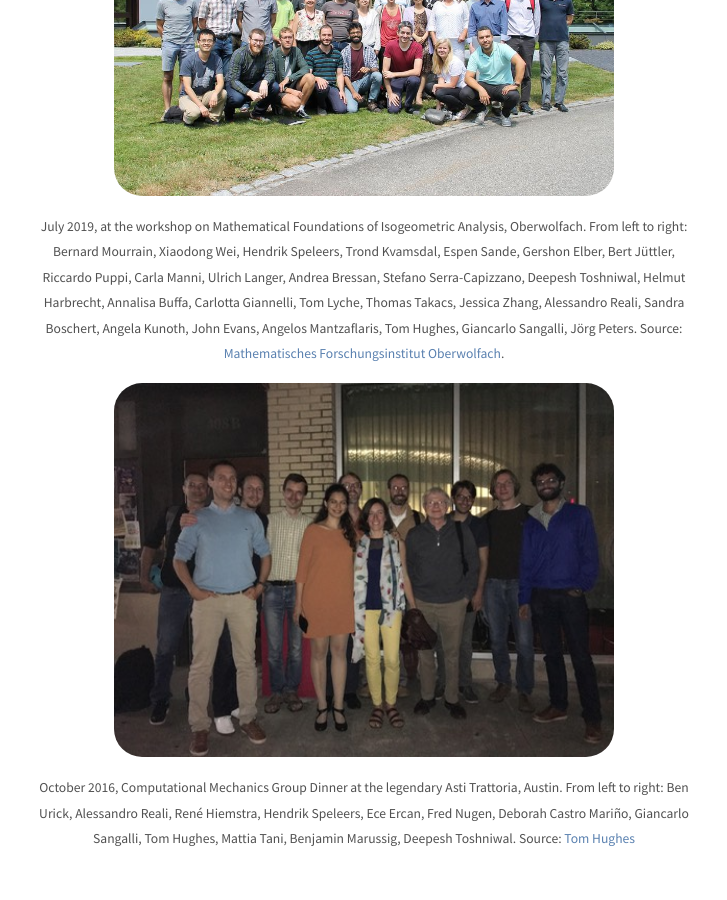
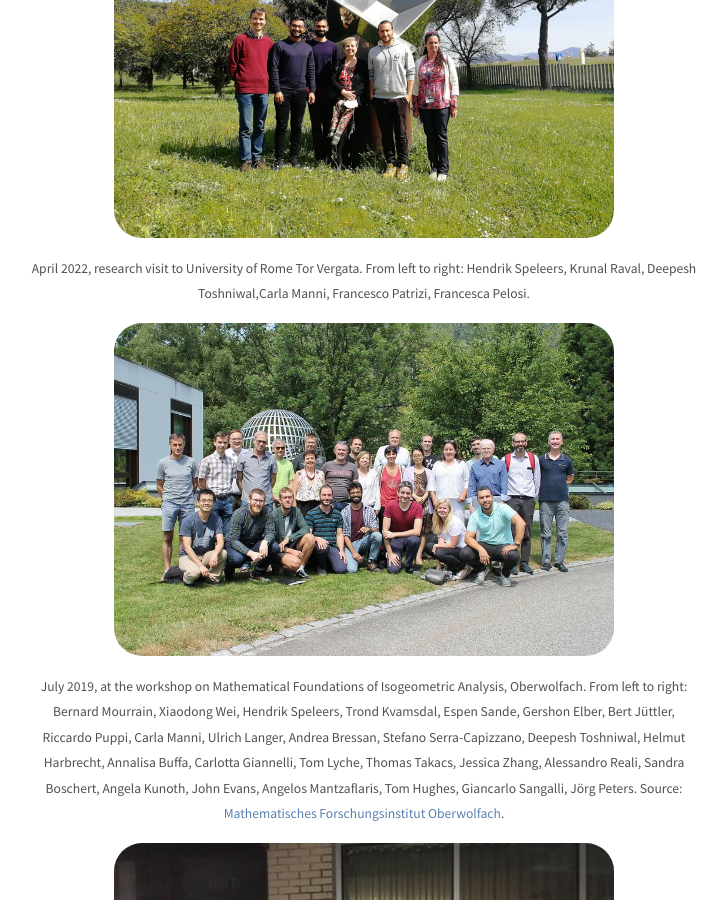
Before and after one commit to dtoshniwal/dtoshniwal.github.io, a Jekyll site: the page built from photos/index.md, in a window 1280 px wide and 900 px high, scrolled down 320 px. Shown: the whole window, without its empty margins (276-1003 px from the left). Built offline with Jekyll 4.4.1, drawn with Linux system fonts in a browser that asks for light colours.

Commit message:
Rome photo

```diff
--- a/photos/index.md
+++ b/photos/index.md
@@ -4,6 +4,11 @@ title: Photos
 ---
 <div class="text-center">
 
+
+<figure>
+    <p><img src="./roma_visit_2022.jpg" alt="Research visit to University of Rome Tor Vergata" style="width:500px" class="center-img"></p>
+    <figcaption><small>April 2022, research visit to University of Rome Tor Vergata. From left to right: Hendrik Speleers, Krunal Raval, Deepesh Toshniwal,Carla Manni, Francesco Patrizi, Francesca Pelosi.</small></figcaption>
+</figure>
 <figure>
     <p><img src="./mfo_grouppicture.jpg" alt="Group picture Oberwolfach" style="width:500px" class="center-img"></p>
     <figcaption><small>July 2019, at the workshop on Mathematical Foundations of Isogeometric Analysis, Oberwolfach. From left to right: Bernard Mourrain, Xiaodong Wei, Hendrik Speleers, Trond Kvamsdal, Espen Sande, Gershon Elber, Bert Jüttler, Riccardo Puppi, Carla Manni, Ulrich Langer, Andrea Bressan, Stefano Serra-Capizzano, Deepesh Toshniwal, Helmut Harbrecht, Annalisa Buffa, Carlotta Giannelli, Tom Lyche, Thomas Takacs, Jessica Zhang, Alessandro Reali, Sandra Boschert, Angela Kunoth, John Evans, Angelos Mantzaflaris, Tom Hughes, Giancarlo Sangalli, Jörg Peters. Source: <a href="https://www.mfo.de/occasion/1929b/www_view">Mathematisches Forschungsinstitut Oberwolfach</a>. </small></figcaption>
```
Also changed, not shown: photos/roma_visit_2022.jpg (added).
